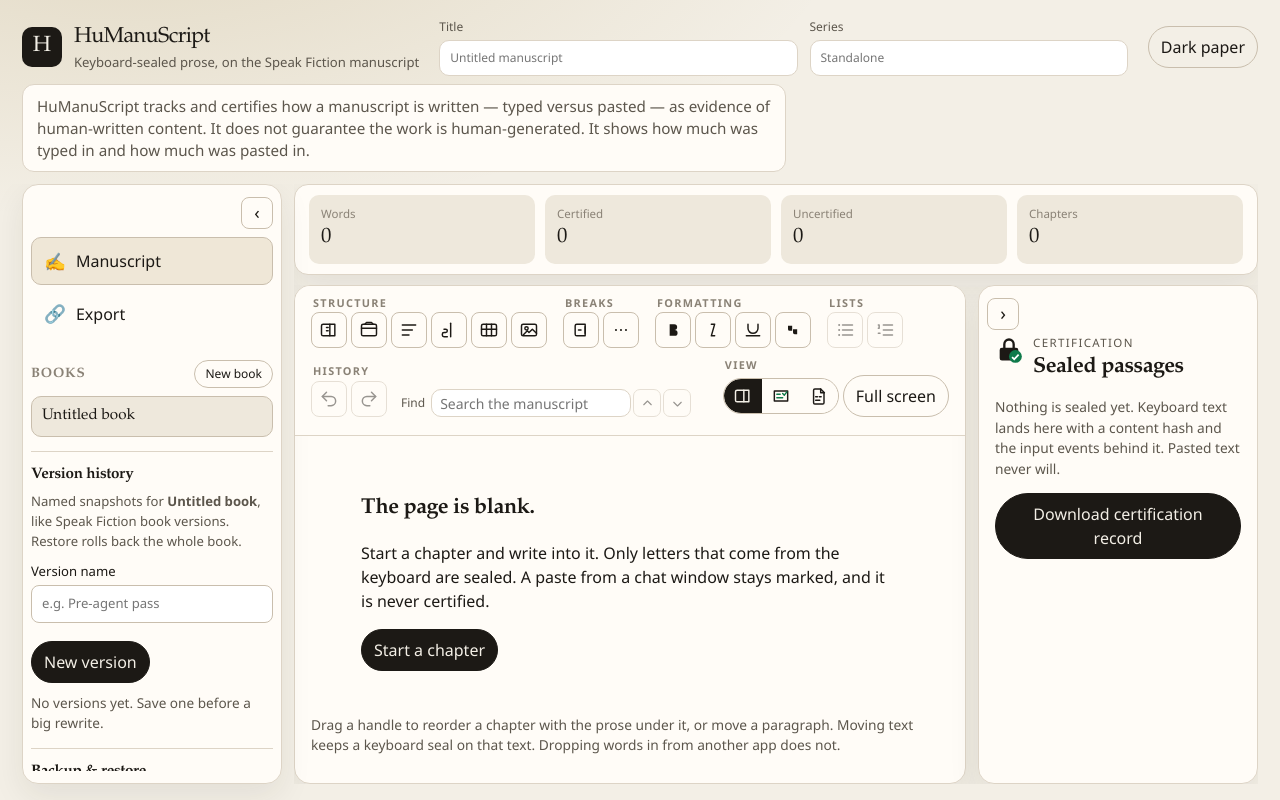
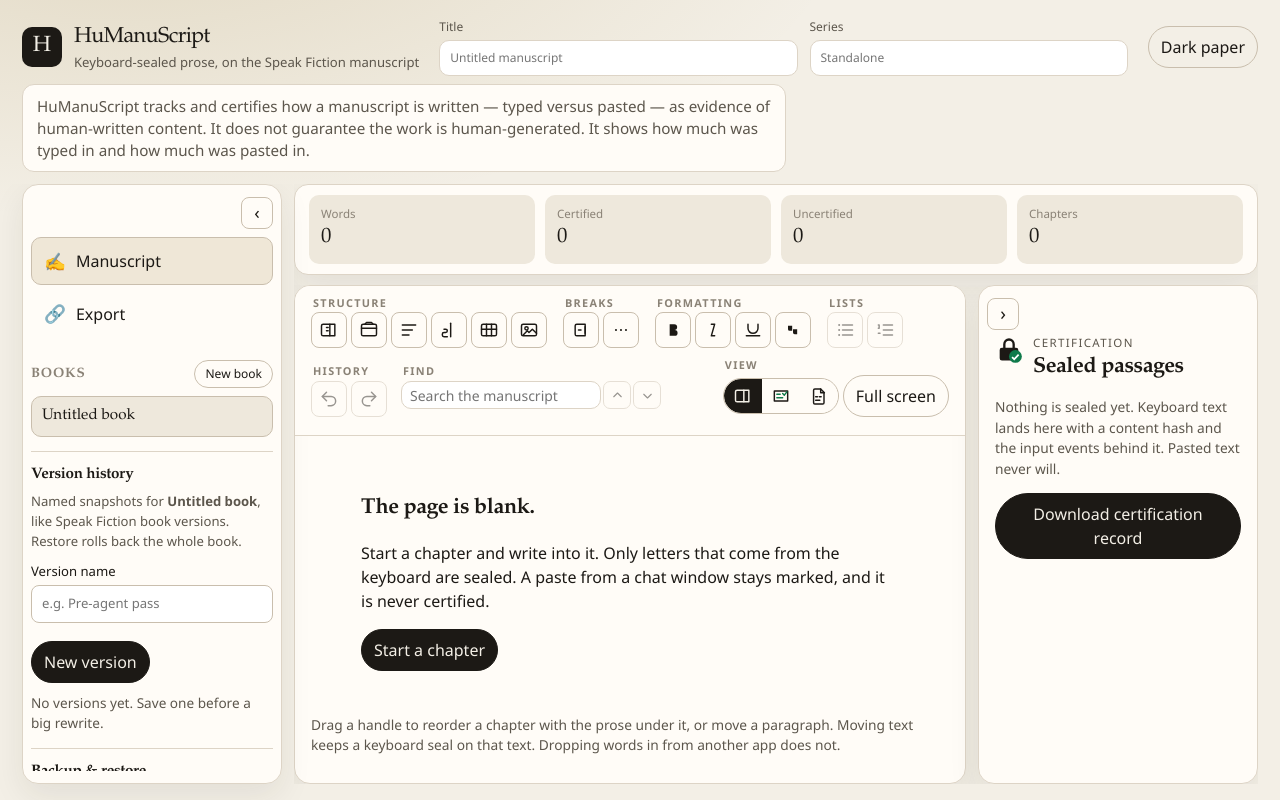
Before and after one commit to shane-carlson/HuManuScript, a React (Vite) app: page / in a window 1280 px wide. Built offline with nearby package versions, Linux system fonts and the light colour scheme.

Commit message:
Label find like the other toolbar sections.
The header sits above the search field and reads FIND, or FIND & REPLACE while replace is open. The replace box has no side label.

Co-authored-by: shane.carlson <shane.carlson@gmail.com>

```diff
--- a/src/components/Editor.tsx
+++ b/src/components/Editor.tsx
@@ -487,15 +487,17 @@ export function Editor({
               <div
                 className="find"
                 role="search"
-                aria-label="Find and replace"
+                aria-label={showReplace ? 'Find and replace' : 'Find'}
                 onBlur={(event) => {
                   const next = event.relatedTarget;
                   if (next instanceof Node && event.currentTarget.contains(next)) return;
                   setReplaceOpen(false);
                 }}
               >
+                <label className="toolbar-group__label" htmlFor="find">
+                  {showReplace ? 'Find & replace' : 'Find'}
+                </label>
                 <div className="find-row">
-                  <label htmlFor="find">Find</label>
                   <div className="find-field">
                     <input
                       id="find"
@@ -532,10 +534,10 @@ export function Editor({
                 </div>
                 {showReplace && (
                   <div className="find-row find-row--replace">
-                    <label htmlFor="replace">Replace</label>
                     <div className="find-field">
                       <input
                         id="replace"
+                        aria-label="Replace"
                         value={replacement}
                         onChange={(e) => setReplacement(e.target.value)}
                         onKeyDown={(e) => {
--- a/src/index.css
+++ b/src/index.css
@@ -754,7 +754,7 @@ h3 { font-size: 0.95rem; margin: 18px 0 8px; }
 .trust { color: var(--text-dim); font-size: 0.86rem; }
 .toolbar-history-find {
   display: flex;
-  align-items: flex-end;
+  align-items: flex-start;
   gap: 14px;
   flex-wrap: nowrap;
   min-width: 0;
@@ -764,7 +764,7 @@ h3 { font-size: 0.95rem; margin: 18px 0 8px; }
   display: flex;
   flex-direction: column;
   align-items: flex-start;
-  gap: 0;
+  gap: 4px;
   margin: 0;
   min-width: 0;
 }
@@ -773,11 +773,6 @@ h3 { font-size: 0.95rem; margin: 18px 0 8px; }
   flex-wrap: nowrap;
   gap: 6px;
   align-items: center;
-}
-.find-row label {
-  flex: 0 0 auto;
-  font-size: 0.75rem;
-  color: var(--text-dim);
 }
 .find-field {
   display: flex;
```
